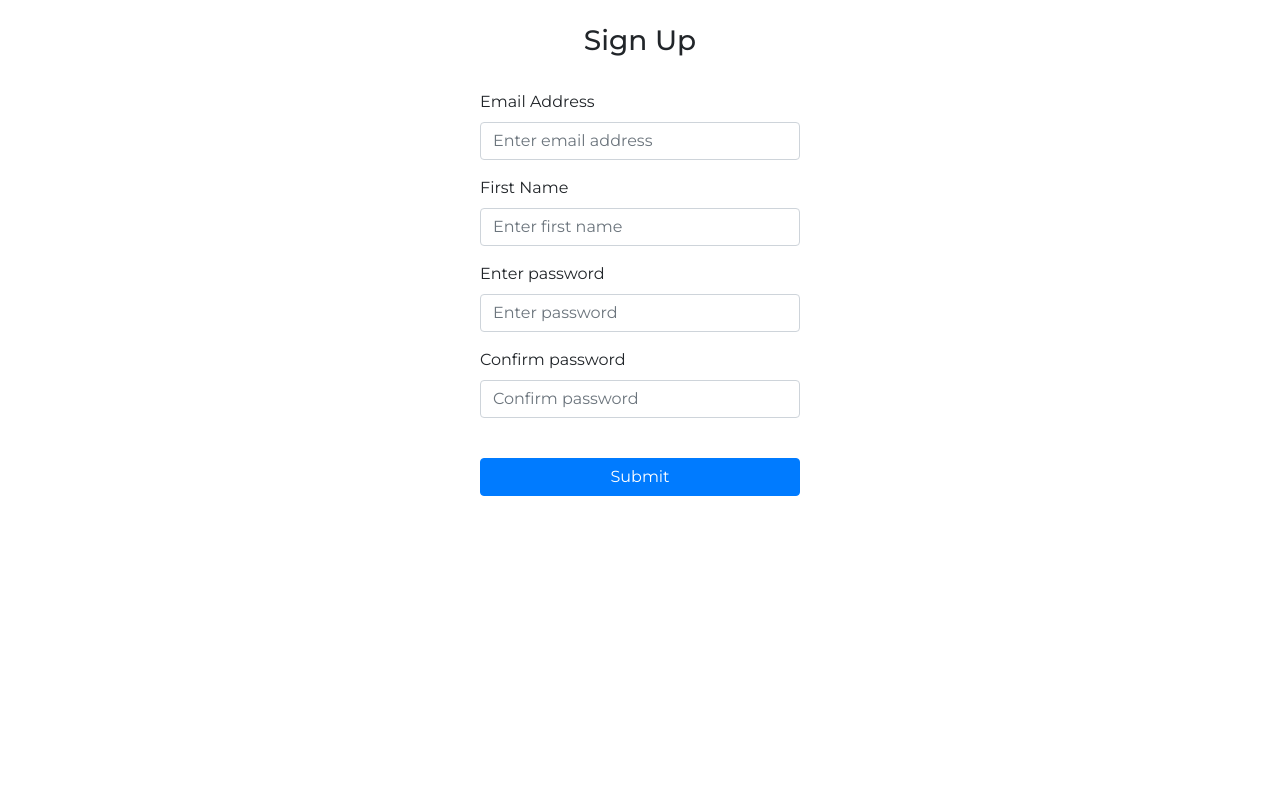
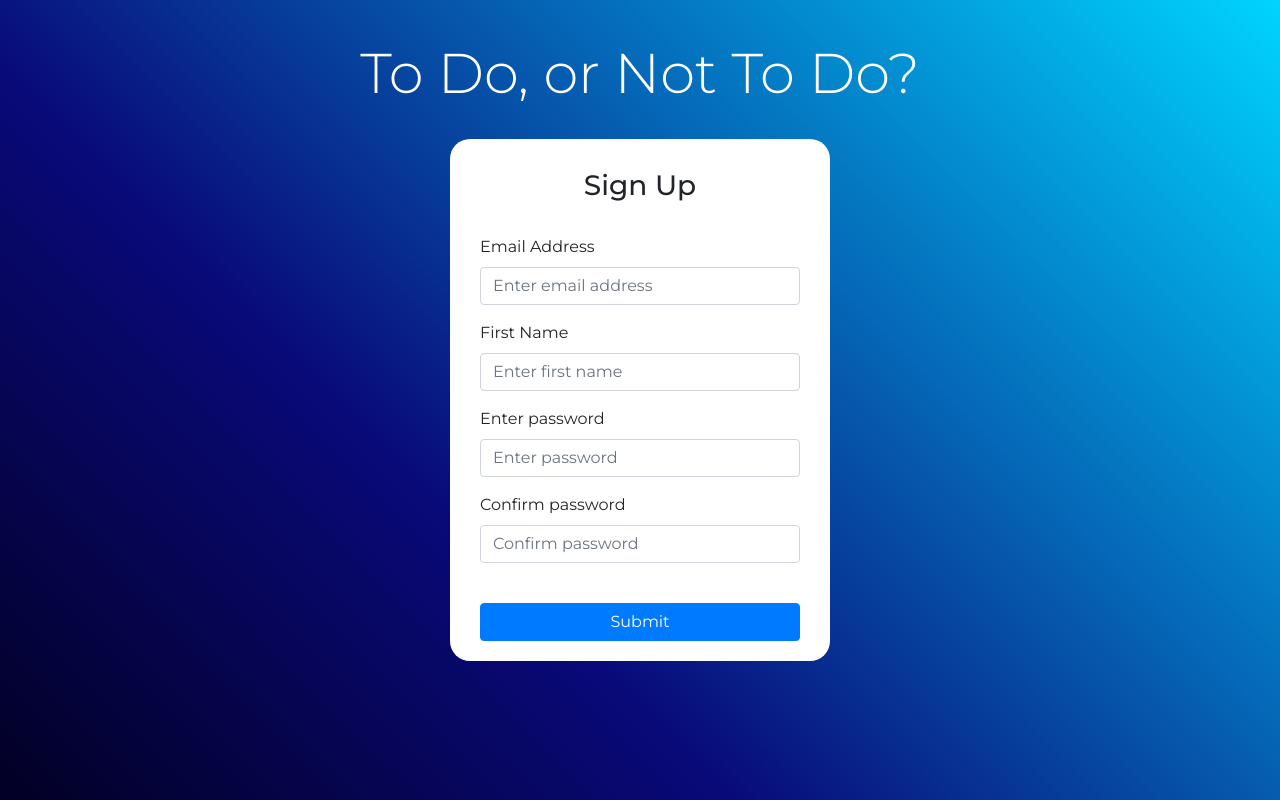
Before and after one commit to isdanryan/ToDoApp, a Flask app: page /signup in a window 1280 px wide. Run offline with Flask 3, Linux system fonts and the light colour scheme; some libraries are stand-ins or nearby versions.

Commit message:
Update signup.html
Add floating box style to sign up form

```diff
--- a/todowebapp/templates/signup.html
+++ b/todowebapp/templates/signup.html
@@ -1,13 +1,15 @@
 {% extends "index.html" %}
 {% block title %}Sign Up{% endblock %}
 {% block content %}
+<section class="vh-100 custom-gradient">
+<h1 class="display-4 text-center page-header"> To Do, or Not To Do?</h1>
 <!--Use bootstrap grid layout stylize signup form-->
 <div class="container">
     <br/>
     <div class="row">
         <div class="col">
         </div>
-        <div class="col">
+        <div class="col box-border">
             <form method="post" class="container-md">
                 <h3 align="center">Sign Up</h3>
                 <br/>
@@ -35,4 +37,5 @@
         </div>
     </div>
 </div>
+</section>
 {% endblock %}
```
